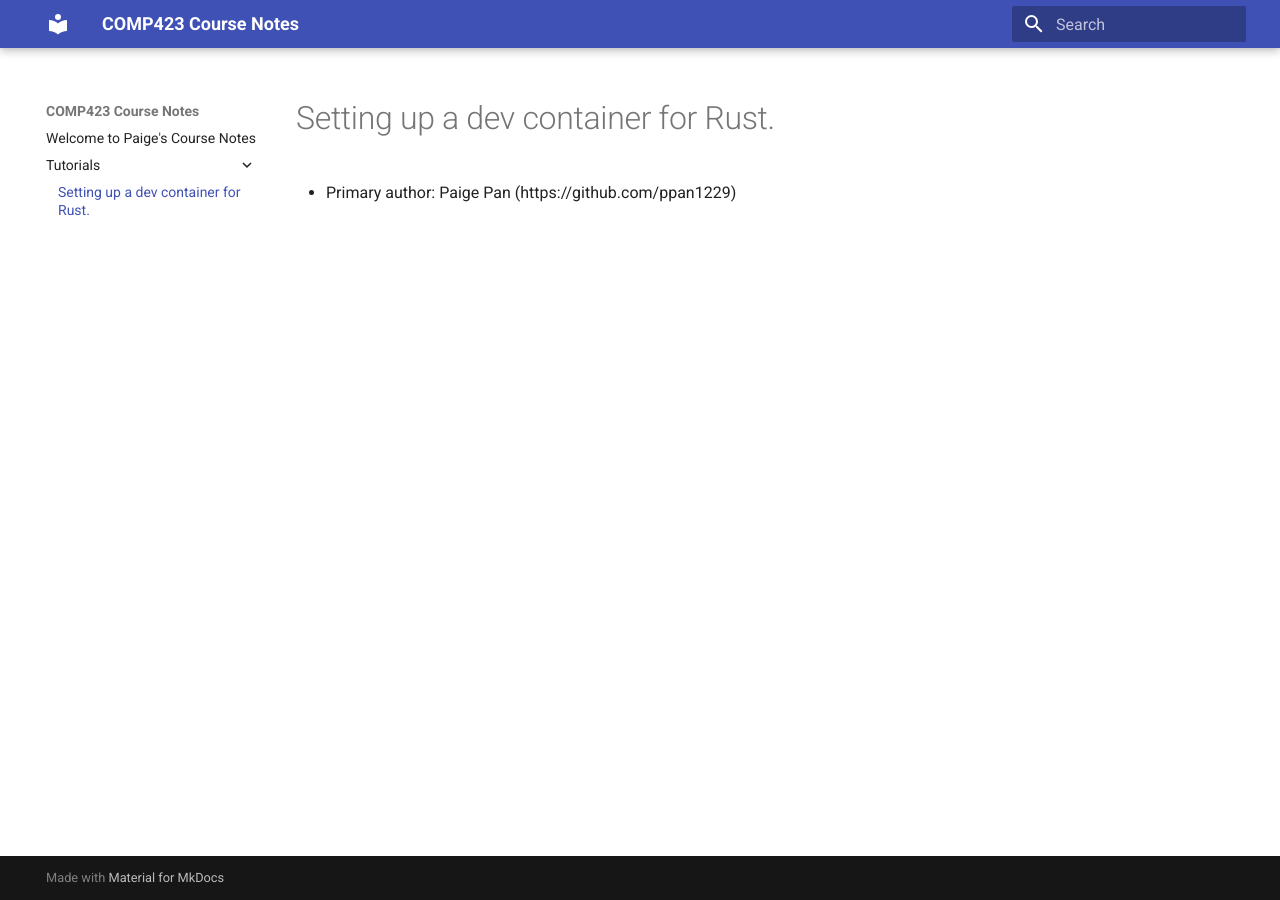
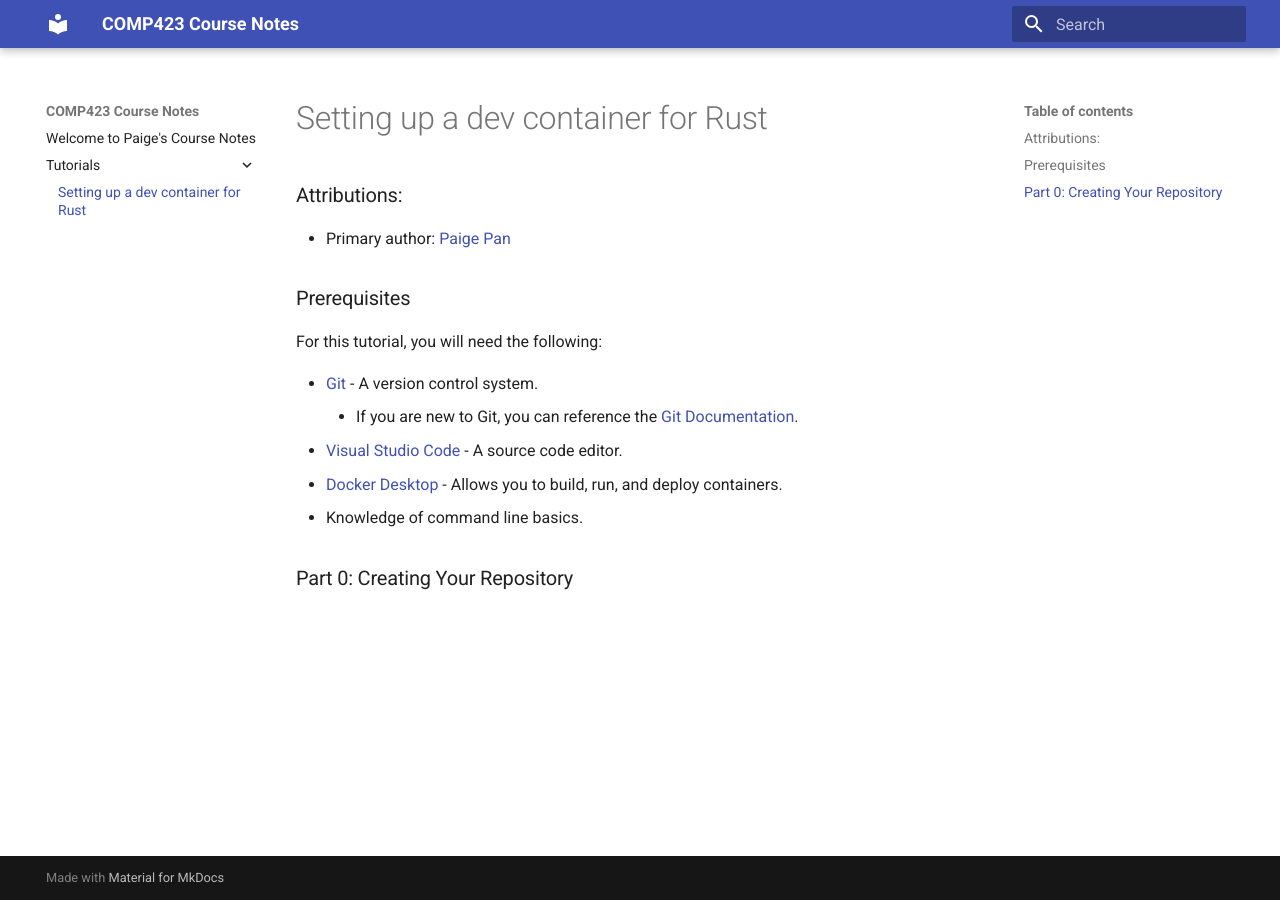
Before and after one commit to ppan1229/comp423-course-notes, an MkDocs documentation site: the page built from docs/tutorials/rust-setup.md, in a window 1280 px wide. Built offline with MkDocs 1.6.1 and Material for MkDocs 9.7.7, drawn with Linux system fonts in a browser that asks for light colours.

Commit message:
Added prerequisites and part 0 to rust-setup.md.

```diff
--- a/docs/tutorials/rust-setup.md
+++ b/docs/tutorials/rust-setup.md
@@ -1,3 +1,16 @@
-# Setting up a dev container for Rust.
+# Setting up a dev container for Rust
 
-* Primary author: Paige Pan (https://github.com/ppan1229)
+### Attributions:
+
+* Primary author: [Paige Pan](https://github.com/ppan1229)
+
+### Prerequisites
+For this tutorial, you will need the following:
+
++ [Git](https://git-scm.com/book/en/v2/Getting-Started-Installing-Git) - A version control system.
+    + If you are new to Git, you can reference the [Git Documentation](https://git-scm.com/docs).
++ [Visual Studio Code](https://code.visualstudio.com/Download) - A source code editor.
++ [Docker Desktop](https://www.docker.com/products/docker-desktop/) - Allows you to build, run, and deploy containers.
++ Knowledge of command line basics.
+
+### Part 0: Creating Your Repository
```
